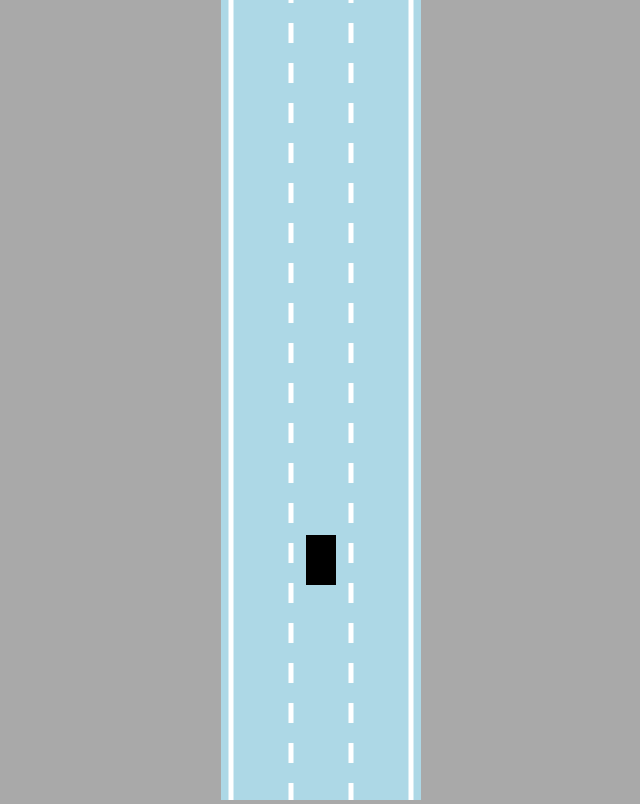
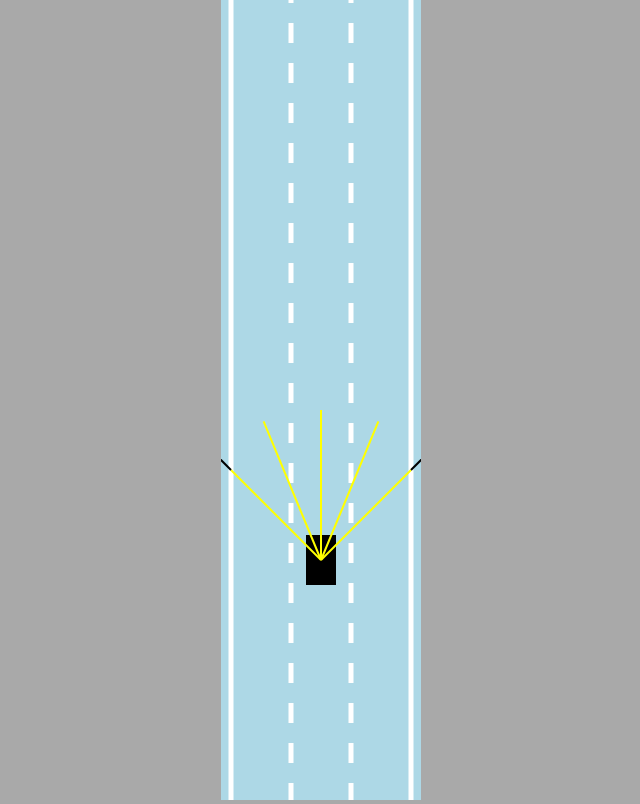
Before and after one commit to zxyn-86/self-driving-car-no-libraries, a plain HTML site: page index.html in a window 1280 px wide. Shown: the whole page, without its empty margins (319-959 px from the left). Drawn offline with Linux system fonts and the light colour scheme.

Commit message:
raycasting is implemented

```diff
--- a/Car.js
+++ b/Car.js
@@ -13,14 +13,15 @@ class Car
         this.friction = 0.05;
         this.angle = 0;
 
+        this.sensor = new sensor(this);
         this.controls = new Controls();
     }
 
 
-    update()
+    update(roadBorders)
     {
         this.#move();
-
+        this.sensor.update(roadBorders);
     }
 
     //handles car movement
@@ -95,5 +96,7 @@ class Car
 
         ctx.fill();
         ctx.restore();
+
+        this.sensor.draw(ctx);
     }
 }
--- a/index.html
+++ b/index.html
@@ -7,6 +7,7 @@
 
 <body>
     <canvas id="myCanvas"></canvas>
+    <script src="sensor.js"></script>
     <script src="utils.js"></script>
     <script src="Road.js"></script>
     <script src="Controls.js"></script>
--- a/main.js
+++ b/main.js
@@ -5,13 +5,14 @@ canvas.width = 200;
 const ctx = canvas.getContext("2d");
 const road = new Road(canvas.width/2, canvas.width*0.9);
 const car = new Car(road.getLaneCentre(1),100,30,50);
-car.draw(ctx);
+// car.sensor.update();
+// car.draw(ctx);
 
 animate();
 
 function animate()
 {
-    car.update();
+    car.update(road.borders);
     canvas.height = window.innerHeight;  //this resizes the canvas so the car looks like it smoving
     //by saving and translating we make it look as though the road is moving
     ctx.save();
--- /dev/null
+++ b/sensor.js
@@ -0,0 +1,129 @@
+class sensor
+{
+    constructor(car)
+    {
+        this.car = car;
+        this.rayCount = 5;
+        this.rayLength = 150;
+        this.raySpread = Math.PI/2; //45 degree angle
+
+        this.rays = [];
+        this.readings = [];
+
+    }
+
+    update(roadBorders)
+    {
+       this.#castRays();
+       this.readings = [];
+
+       for(let i = 0; i<this.rays.length; i ++ )
+        {
+            this.readings.push(
+                this.#getReading(this.rays[i],roadBorders));
+
+        }
+    }
+
+    #getReading(ray,roadBorders)
+    {
+        let touches = [];
+
+        for(let i =0; i<roadBorders.length; i++)
+        {
+            const touch = getIntersection(
+                ray[0],
+                ray[1],
+                roadBorders[i][0],
+                roadBorders[i][1]
+            );
+            if(touch)
+            {
+                touches.push(touch);
+            }
+        }
+
+        if(touches.length == 0)
+        {
+            return null;
+        }
+        else
+        {
+            const offsets = touches.map(e => e.offset); //func that goes through array and gets how far each touch is from the car.
+            const minOffset = Math.min(...offsets);
+            return touches.find(e => e.offset == minOffset);  //look over this later !!!!!
+        }
+    }
+
+
+
+    #castRays()
+    {
+        this.rays = [];
+
+
+        for(let i = 0; i<this.rayCount; i++)
+        {
+            const rayAngle = lerp(
+                this.raySpread/2,
+                -this.raySpread/2,
+                this.rayCount == 1?0.5: i/(this.rayCount-1)
+            ) + this.car.angle;;
+
+            const start = {x:this.car.x, y:this.car.y};
+            //based on angle of ray we find how far away the end of ray is.
+            const end = {
+                x:this.car.x - Math.sin(rayAngle)*this.rayLength,
+                y: this.car.y - Math.cos(rayAngle)*this.rayLength
+            };
+            this.rays.push([start,end]);
+            console.log(this.rays[0][0]);
+
+        }
+    }
+
+    draw(ctx)
+    {
+
+        for(let i = 0; i<this.rayCount; i++)
+        {
+            let end = this.rays[i][1];
+
+            //if there is an intersection we set the end of the ray to it
+            if(this.readings[i]){
+                end = this.readings[i]
+            }
+            ctx.beginPath();
+            ctx.lineWidth = 2;
+            ctx.strokeStyle = "yellow";
+            ctx.moveTo(
+                this.rays[i][0].x,
+                this.rays[i][0].y
+            );
+
+
+            ctx.lineTo(
+                end.x,
+                end.y
+            );
+
+            ctx.stroke();
+
+            ctx.beginPath();
+            ctx.lineWidth = 2;
+            ctx.strokeStyle = "black";
+            ctx.moveTo(
+                this.rays[i][1].x,
+                this.rays[i][1].y
+            );
+
+
+            ctx.lineTo(
+                end.x,
+                end.y
+            );
+
+            ctx.stroke();
+        }
+    }
+}
--- a/utils.js
+++ b/utils.js
@@ -2,3 +2,23 @@ function lerp(A,B,t) {
         return A + (B-A)*t;
 
 }
+
+function getIntersection(A,B,C,D){
+        const tTop=(D.x-C.x)*(A.y-C.y)-(D.y-C.y)*(A.x-C.x);
+        const uTop=(C.y-A.y)*(A.x-B.x)-(C.x-A.x)*(A.y-B.y);
+        const bottom=(D.y-C.y)*(B.x-A.x)-(D.x-C.x)*(B.y-A.y);
+
+        if(bottom!=0){
+                const t=tTop/bottom;
+                const u=uTop/bottom;
+                if(t>=0 && t<=1 && u>=0 && u<=1){
+                        return {
+                        x:lerp(A.x,B.x,t),
+                        y:lerp(A.y,B.y,t),
+                        offset:t
+                        }
+                }
+        }
+
+    return null;
+}
```
